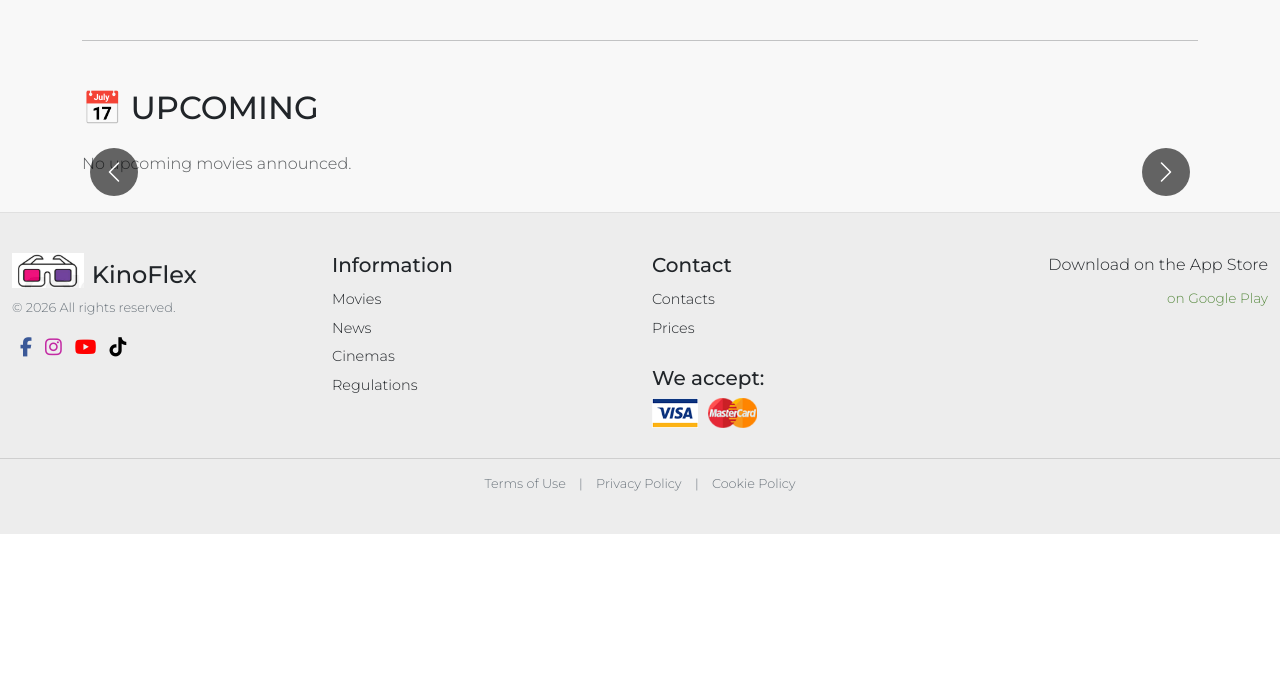
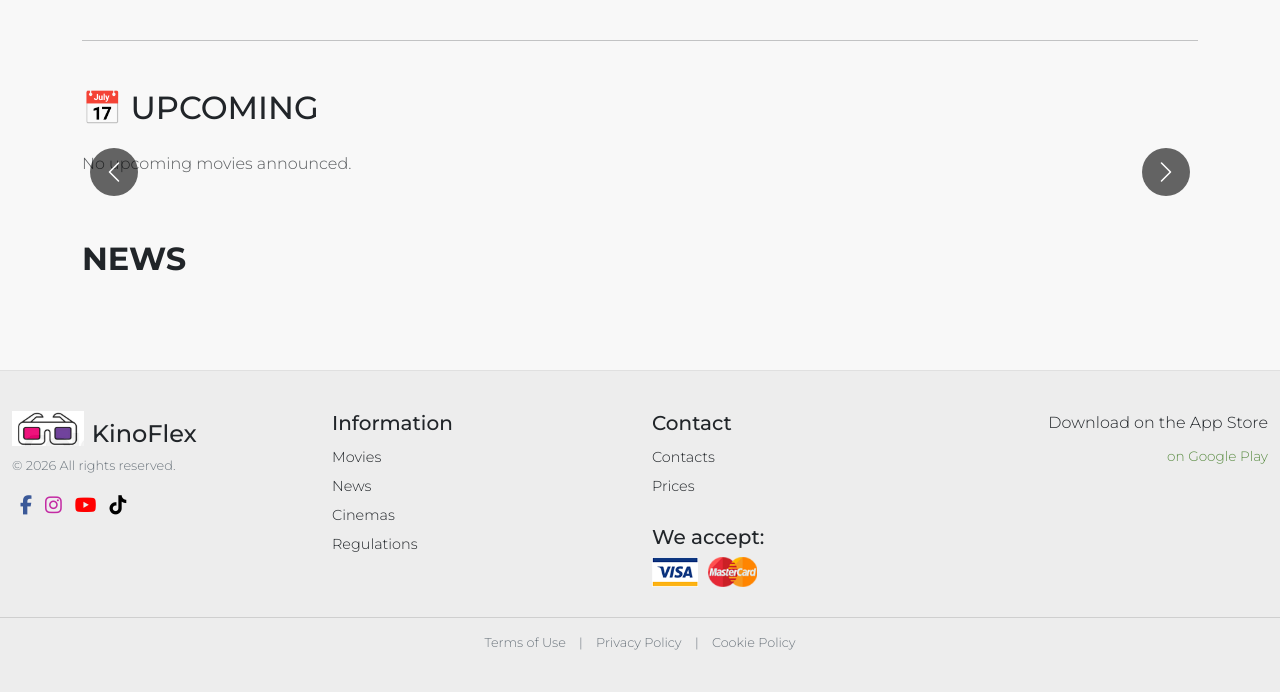
Before and after one commit to Annanas1k/cinema-booking-django, a Django app: page / in a window 1280 px wide. Shown: the part 764-1456 px from the top of the page. Before the commit the page ends 1298 px from the top, so only its background shows below. Run offline with Django 5.2, Linux system fonts and the light colour scheme; data that the repository does not hold is empty; some libraries are stand-ins or nearby versions.

Commit message:
modify news content view

```diff
--- a/movies/templates/movies/home.html
+++ b/movies/templates/movies/home.html
@@ -139,7 +139,6 @@
                     </div>
                 </div>
 
-                {% comment %} Închide div-urile la ultimul element {% endcomment %}
                 {% if forloop.last %}
                     </div> </div> {% endif %}
 
@@ -160,4 +159,12 @@
     </div>
 </div>
 
+<!--news container start-->
+<div class="container my-5">
+    <h2 class="text-uppercase fw-bold mb-4">NEWS</h2>
+
+    {% include "includes/news_content_template.html" %}
+</div>
+<!--news container finish-->
+
 {% endblock content %}
--- a/movies/views.py
+++ b/movies/views.py
@@ -2,6 +2,7 @@ from collections import defaultdict
 from django.shortcuts import render, get_object_or_404
 from django.utils import timezone
 from .models import Movie, ShowTime
+from content.models import News
 
 from django.db.models import Exists, OuterRef
 def home_page(request):
@@ -26,11 +27,14 @@ def home_page(request):
         release_date__gte = now.date()
     )
 
+    news = News.objects.all()
+
     context = {
         'now_playing_movies': now_playing_movies,
         'uncoming_movies': uncoming_movies,
         'banner_image_url': '/static/img/banner.png',
-        'page_title': 'Home'
+        'news': news,
+        'page_title': 'Home',
     }
 
     return render(request, 'movies/home.html', context)
--- a/notes.txt
+++ b/notes.txt
@@ -3,3 +3,4 @@
 1) age indentificator for users
 2) movie type refactor
 3) refactor : numarul de halls pentru fiecare  ccinema sa fie hall creat deja in baza de dsate cu legatura la acest numar
+4) exemplu: pentru news afisarea de facut cu un block de content dar nu de copiat acelasi html in ambele fimeluri
--- /dev/null
+++ b/templates/includes/news_content_template.html
@@ -0,0 +1,36 @@
+<div class="row">
+        {% for news_item in news %}
+        <div class="col-md-4 mb-4">
+            <div class="card h-100 border-0 bg-transparent">
+                <img src="{{ news_item.image.url }}" class="card-img-top h-50" alt="{{ news_item.title }}">
+                <div class="card-body">
+                    <h5 class="card-title fw-bold mt-2">{{ news_item.title }}</h5>
+                    <p class="card-text text-muted">{{ news_item.short_description }}</p>
+                    <small class="text-muted small">{{ news_item.created_at|date:"d M Y" }}</small>
+                    <br>
+                    <button type="button" class="bg-transparent border-0 text-success" data-bs-toggle="modal" data-bs-target="#newsModal{{ news_item.id }}">
+                        read more!
+                    </button>
+                </div>
+            </div>
+        </div>
+
+        <div class="modal fade" id="newsModal{{ news_item.id }}" tabindex="-1" aria-hidden="true">
+            <div class="modal-dialog modal-lg modal-dialog-centered">
+                <div class="modal-content">
+                    <div class="modal-header border-0">
+                        <h4 class="modal-title fw-bold">{{ news_item.title }}</h4>
+                        <button type="button" class="btn-close" data-bs-dismiss="modal" aria-label="Close"></button>
+                    </div>
+                    <div class="modal-body">
+                        <img src="{{ news_item.image.url }}" class="img-fluid rounded mb-3 w-100" alt="{{ news_item.title }}">
+                        <p class="text-muted small mb-3">added to: {{ news_item.created_at }}</p>
+                        <div class="news-content">
+                            {{ news_item.long_description|linebreaks }}
+                        </div>
+                    </div>
+                </div>
+            </div>
+        </div>
+        {% endfor %}
+    </div>
```
Also changed, not shown: content/templates/content/news.html (+4 -35 lines).
